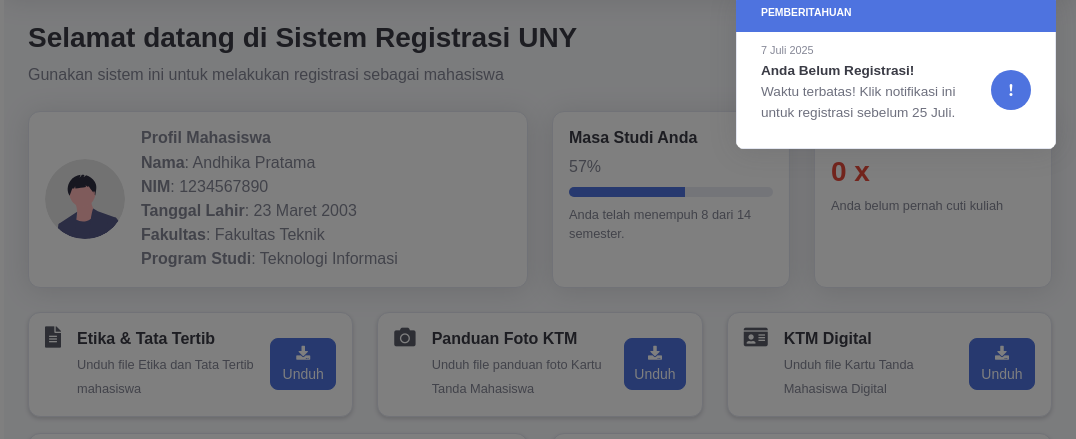
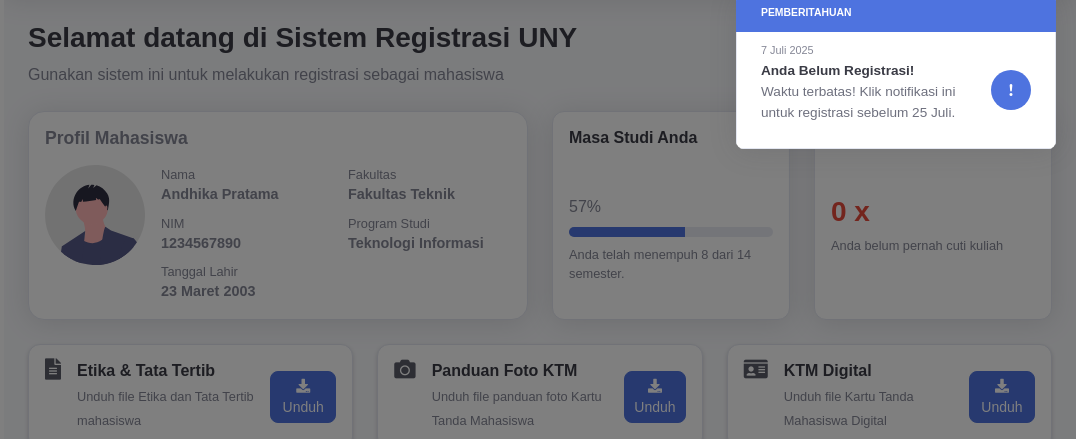
Before and after one commit to DhaniPraditya/Redesign-Website-Sistem-Registrasi-UNY, a website with bundled scripts: page dashboard.html in a window 1280 px wide. Shown: the part 83-522 px from the top of the page, 204-1280 px from the left. Built offline with nearby package versions, Linux system fonts and the light colour scheme.

Commit message:
Update Card in dashboard.html

```diff
--- a/dashboard.html
+++ b/dashboard.html
@@ -178,25 +178,49 @@
                     <!-- Content Row -->
                     <div class="row">
 
-                        <!-- Profil Mahasiswa -->
-                       <div class="col-md-6 mb-4">
-    <div class="card shadow h-100 p-3 d-flex flex-row align-items-center" style="border-radius: 12px;">
-      <img src="img/undraw_profile.svg"" alt="avatar" class="rounded-circle mr-3" width="80" height="80">
-      <div>
-        <h6 class="text-muted mb-1 font-weight-bold">Profil Mahasiswa</h6>
-        <div><strong>Nama</strong>: Andhika Pratama</div>
-        <div><strong>NIM</strong>: 1234567890</div>
-        <div><strong>Tanggal Lahir</strong>: 23 Maret 2003</div>
-        <div><strong>Fakultas</strong>: Fakultas Teknik</div>
-        <div><strong>Program Studi</strong>: Teknologi Informasi</div>
+                      <!-- Profil Mahasiswa -->
+                 <div class="col-md-6 mb-4">
+  <div class="card shadow h-100 p-3" style="border-radius: 16px;">
+    <h5 class="font-weight-bold mb-3" style="font-size: 1.1rem;">Profil Mahasiswa</h5>
+    <div class="d-flex">
+      <!-- Foto Profil -->
+      <img src="img/undraw_profile.svg" alt="avatar" class="rounded" width="100" height="100" style="object-fit: cover; border-radius: 12px;">
+
+      <!-- Informasi Mahasiswa -->
+      <div class="ml-3 w-100">
+        <div class="row">
+          <div class="col-6 mb-2">
+            <small class="text-muted d-block">Nama</small>
+            <div class="font-weight-bold" style="font-size: 0.9rem;">Andhika Pratama</div>
+          </div>
+          <div class="col-6 mb-2">
+            <small class="text-muted d-block">Fakultas</small>
+            <div class="font-weight-bold" style="font-size: 0.9rem;">Fakultas Teknik</div>
+          </div>
+          <div class="col-6 mb-2">
+            <small class="text-muted d-block">NIM</small>
+            <div class="font-weight-bold" style="font-size: 0.9rem;">1234567890</div>
+          </div>
+          <div class="col-6 mb-2">
+            <small class="text-muted d-block">Program Studi</small>
+            <div class="font-weight-bold" style="font-size: 0.9rem;">Teknologi Informasi</div>
+          </div>
+          <div class="col-6 mb-0">
+            <small class="text-muted d-block">Tanggal Lahir</small>
+            <div class="font-weight-bold" style="font-size: 0.9rem;">23 Maret 2003</div>
+          </div>
+        </div>
       </div>
     </div>
   </div>
+</div>
+
+
 
   <!-- Masa Studi -->
   <div class="col-md-3 mb-4">
     <div class="card shadow h-100 p-3" style="border-radius: 12px;">
-      <h6 class="text-gray-900 font-weight-bold">Masa Studi Anda</h6>
+      <h6 class="text-gray-900 font-weight-bold mb-5">Masa Studi Anda</h6>
       <div class="d-flex justify-content-between align-items-center mb-2">
         <span>57%</span>
       </div>
@@ -210,7 +234,7 @@
   <!-- Jumlah Cuti -->
   <div class="col-md-3 mb-4">
     <div class="card shadow h-100 p-3" style="border-radius: 12px;">
-      <h6 class="text-gray-900 font-weight-bold">Jumlah Cuti Anda</h6>
+      <h6 class="text-gray-900 font-weight-bold mb-5">Jumlah Cuti Anda</h6>
       <h3 class="text-danger font-weight-bold">0 x</h3>
       <small class="text-muted">Anda belum pernah cuti kuliah</small>
     </div>
```
